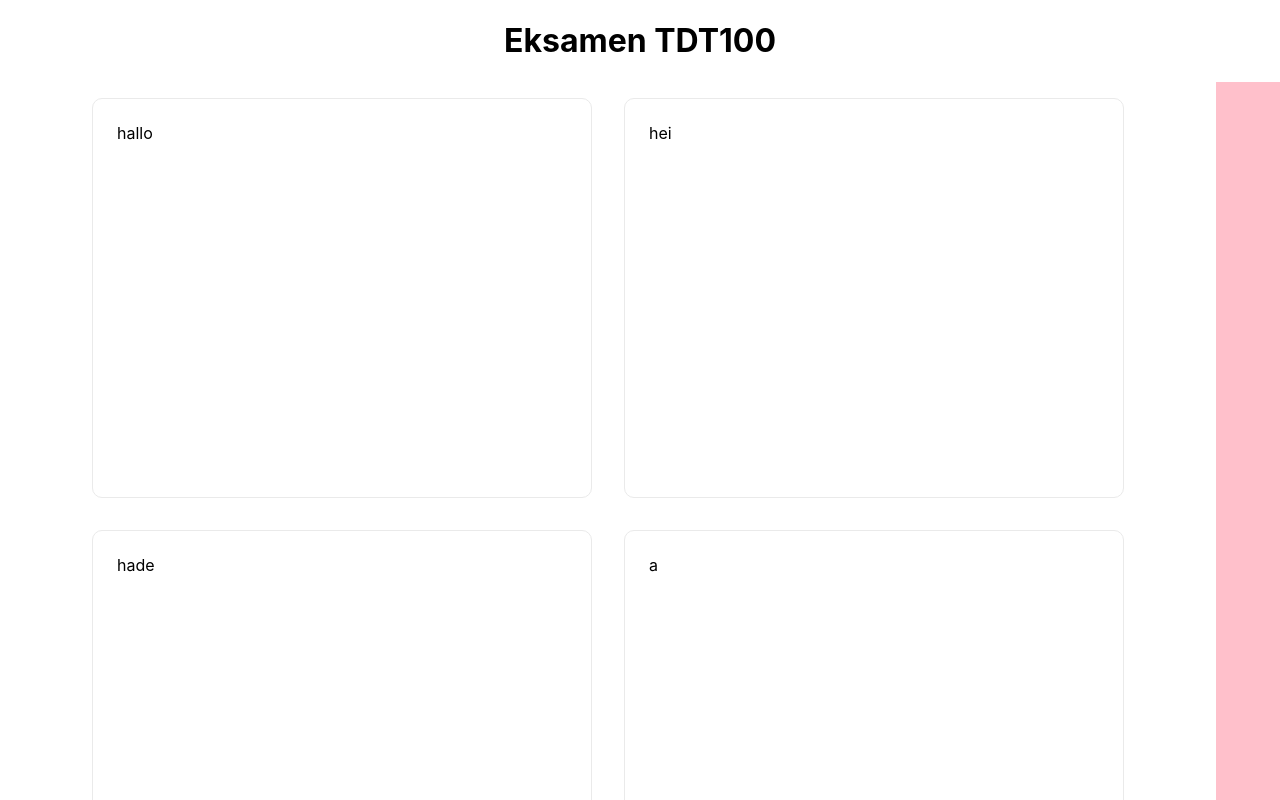
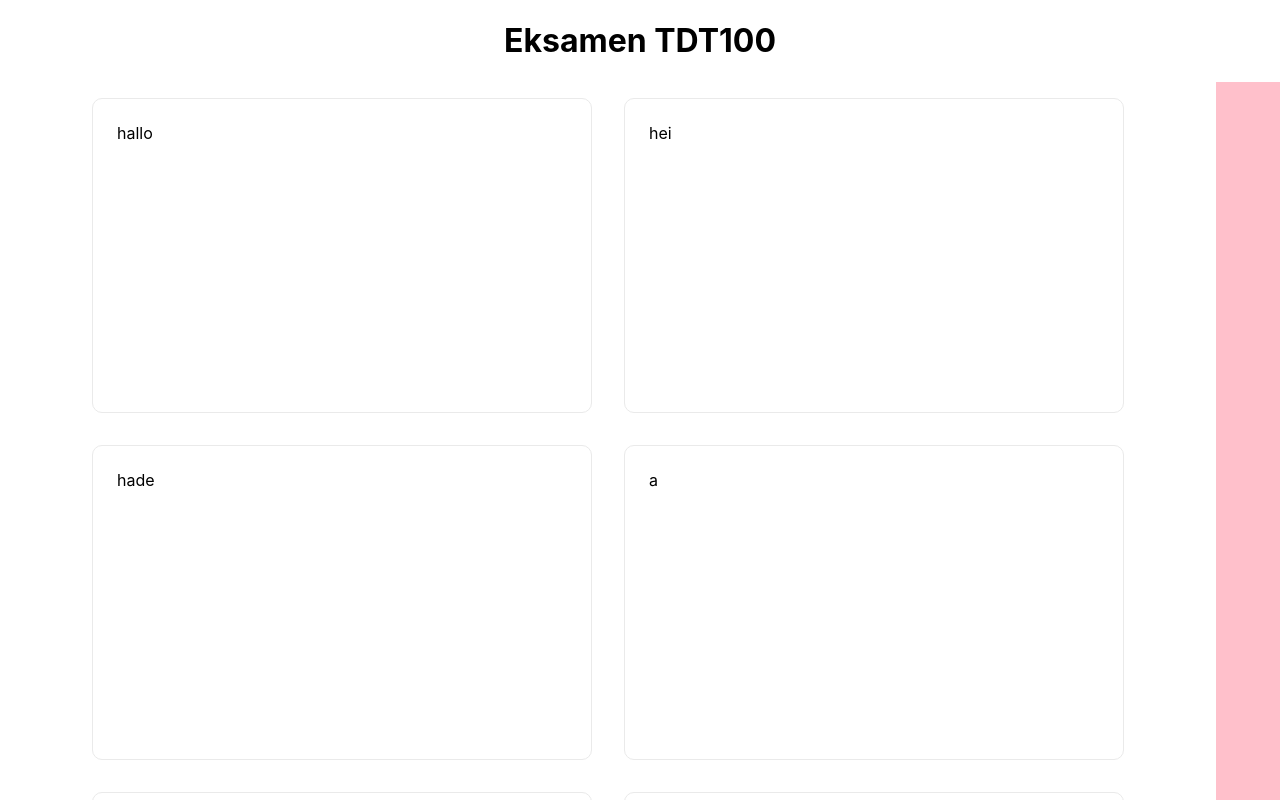
Before and after one commit to amalieeh/assessment-support, a Next.js app: page /assessment in a window 1280 px wide. Shown: the top 800 px of the page. Built offline with nearby package versions, Linux system fonts and the light colour scheme.

Commit message:
change size of card

```diff
--- a/styles/Home.module.css
+++ b/styles/Home.module.css
@@ -88,7 +88,7 @@
   border-radius: 10px;
   transition: color 0.15s ease, border-color 0.15s ease;
   width: 500px;
-  height: 400px;
+  height: 315px;
 }
 
 .card h2 {
```
